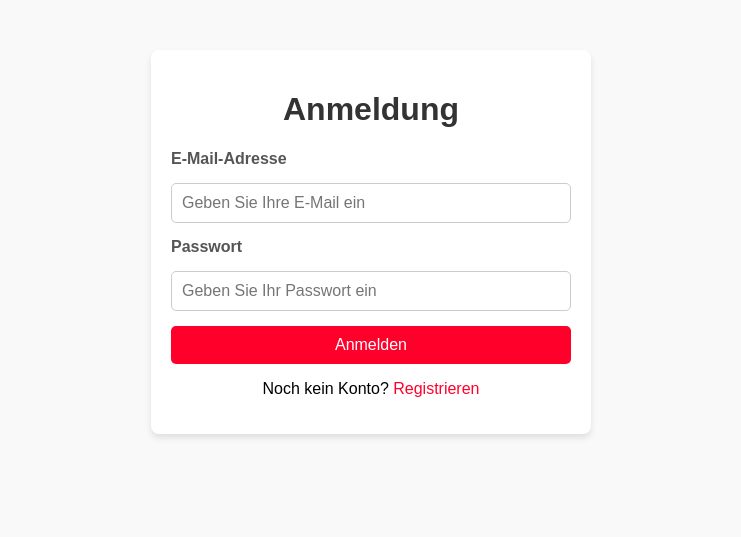
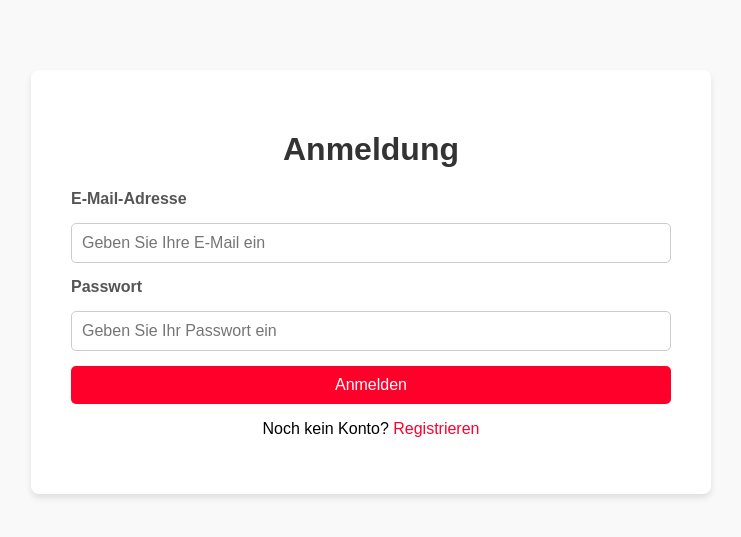
Before and after one commit to DerGigaChad/Projektaufgabe_Autovermietung, a PHP site: page /login.php in a window 1280 px wide. Shown: the top 537 px of the page, without its empty margins (269-1010 px from the left). Run offline with PHP 8.4, Linux system fonts and the light colour scheme.

Commit message:
Update login.php

```diff
--- a/login.php
+++ b/login.php
@@ -16,10 +16,10 @@
 
         /* Container for the login form */
         .login-container {
-            max-width: 400px;
-            margin: 50px auto;
+            max-width: 600px;
+            margin: 70px auto;
             background-color: white;
-            padding: 20px;
+            padding: 40px;
             border-radius: 8px;
             box-shadow: 0 4px 6px rgba(0, 0, 0, 0.1);
         }
```
